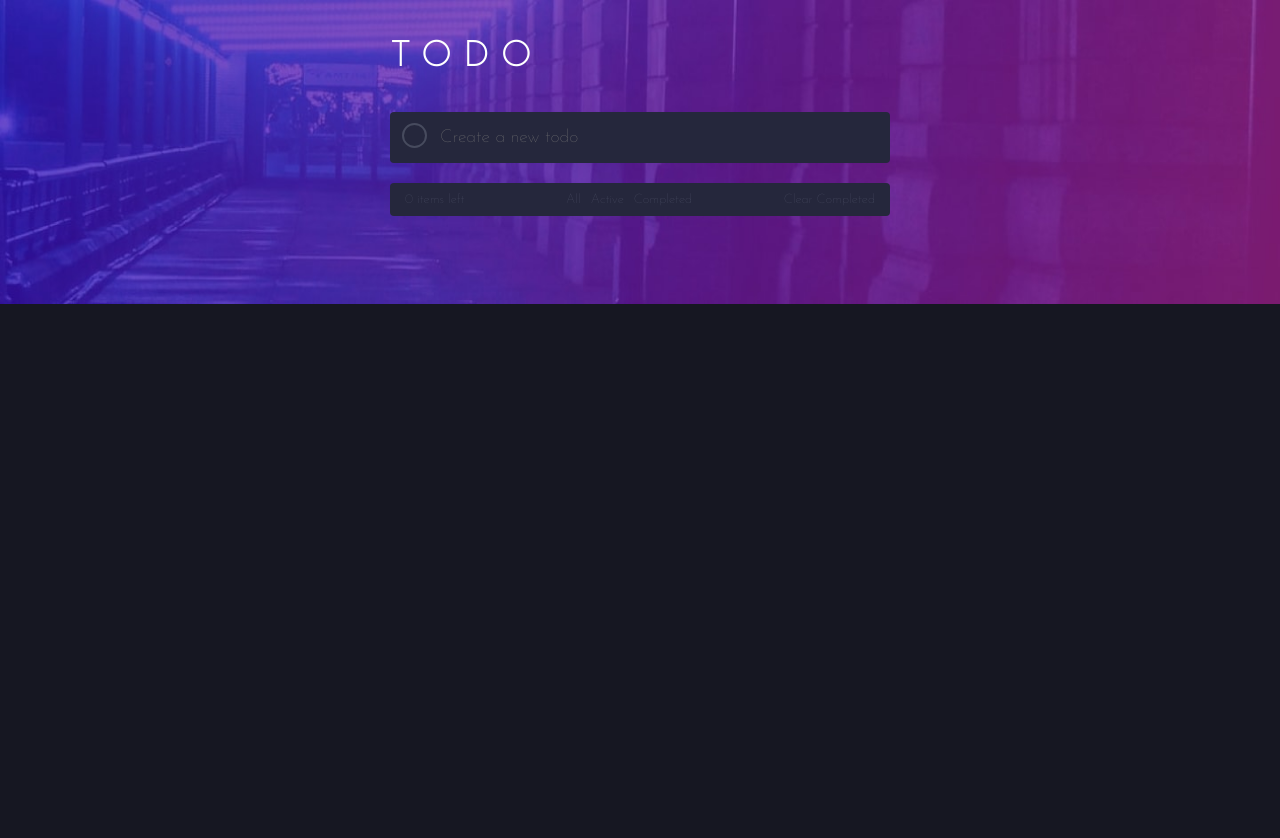
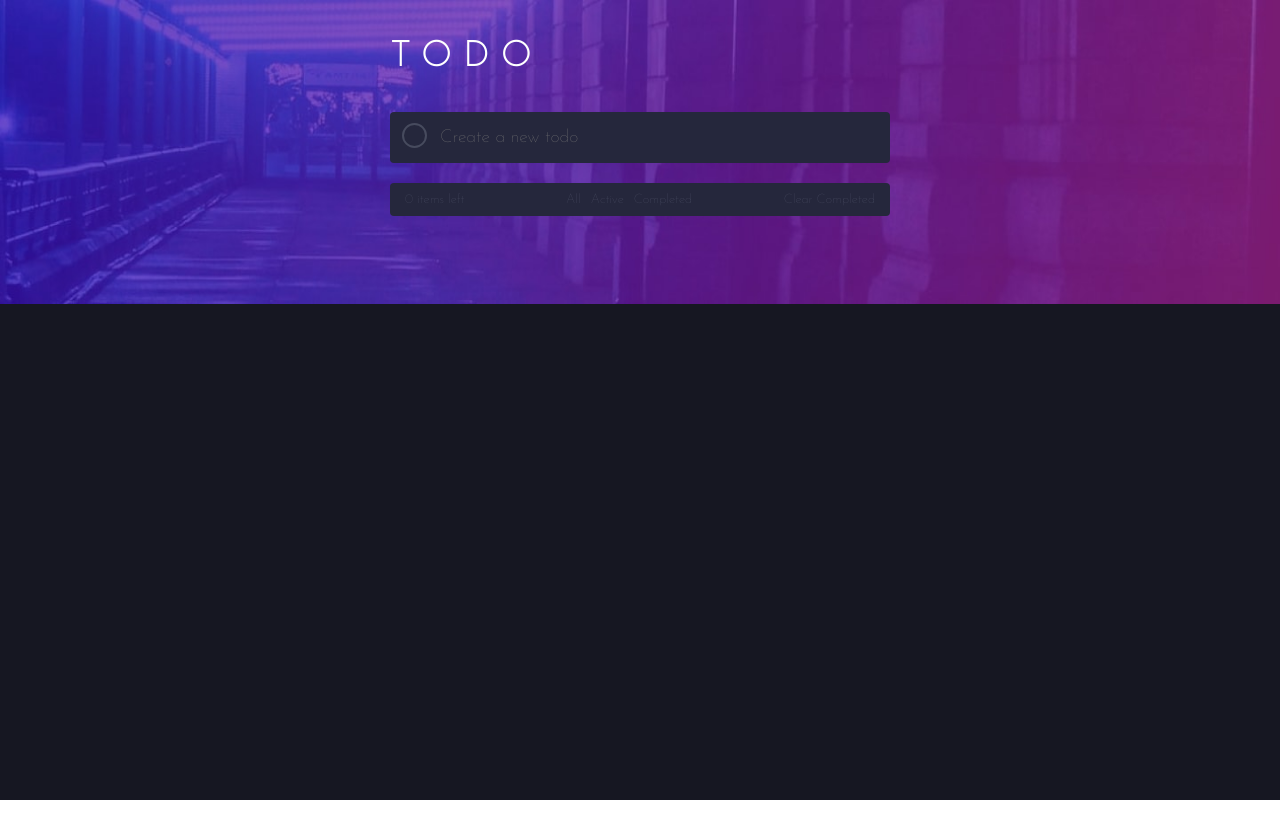
Before and after one commit to Alaska-999/Todo-app, a React (Create React App) app: page / in a window 1280 px wide. After the commit the page ends 800 px from the top, so only its background shows below. Built offline with nearby package versions, Linux system fonts and the light colour scheme; a web font is replaced by a local one.

Commit message:
fixed bugs

```diff
--- a/src/App.js
+++ b/src/App.js
@@ -17,6 +17,7 @@ const AppWrapper = styled.div`
   min-height: 100vh;
   padding: 0;
   background: #161722;
+ overflow: hidden;
 `
 
 const AppImage = styled.img`
--- a/src/Root.jsx
+++ b/src/Root.jsx
@@ -21,6 +21,7 @@ const Global = createGlobalStyle`
     margin: 0;
     padding: 0;
     box-sizing: border-box;
+  // overflow: hidden;
   }
 `
 
```
